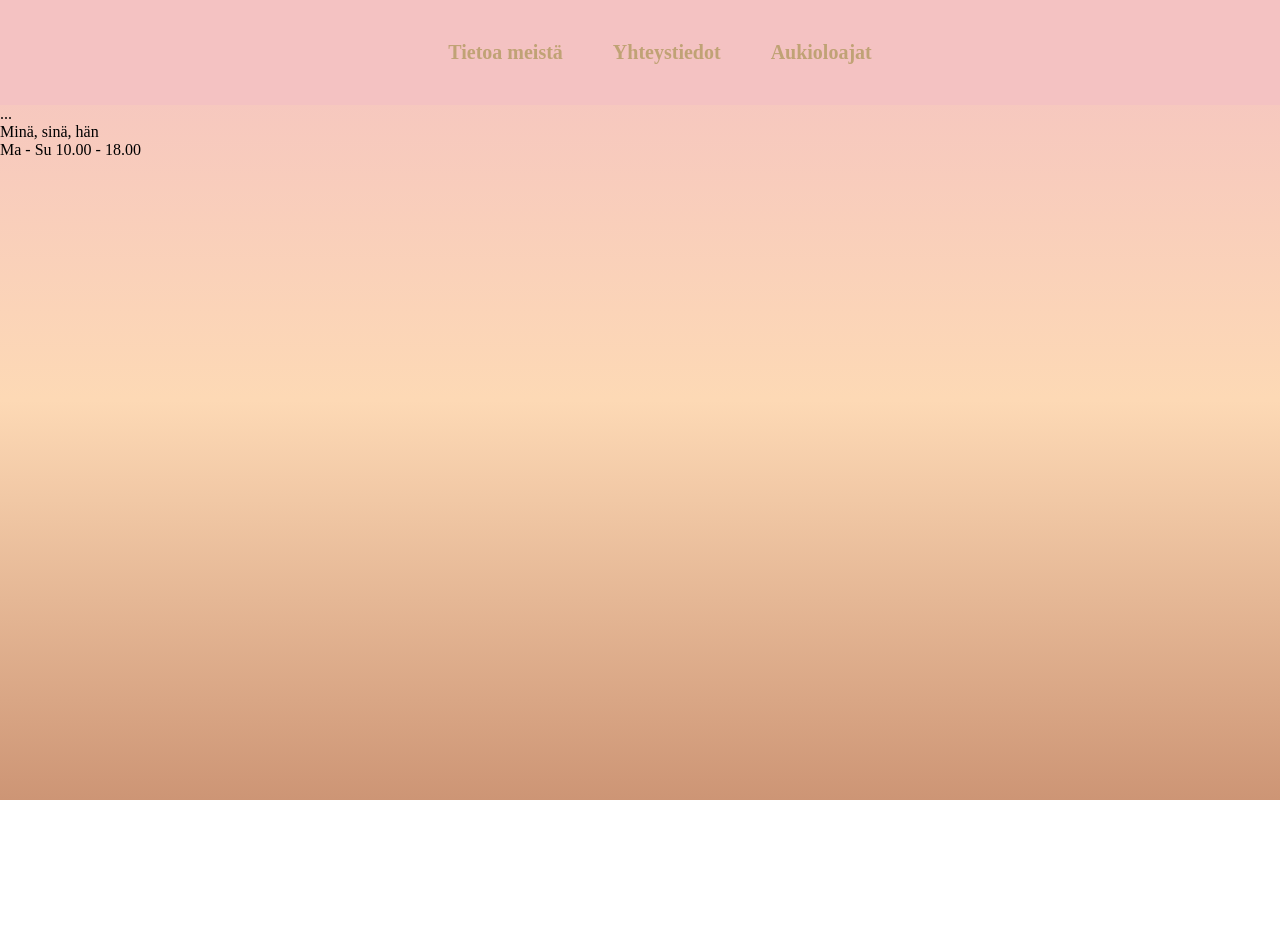
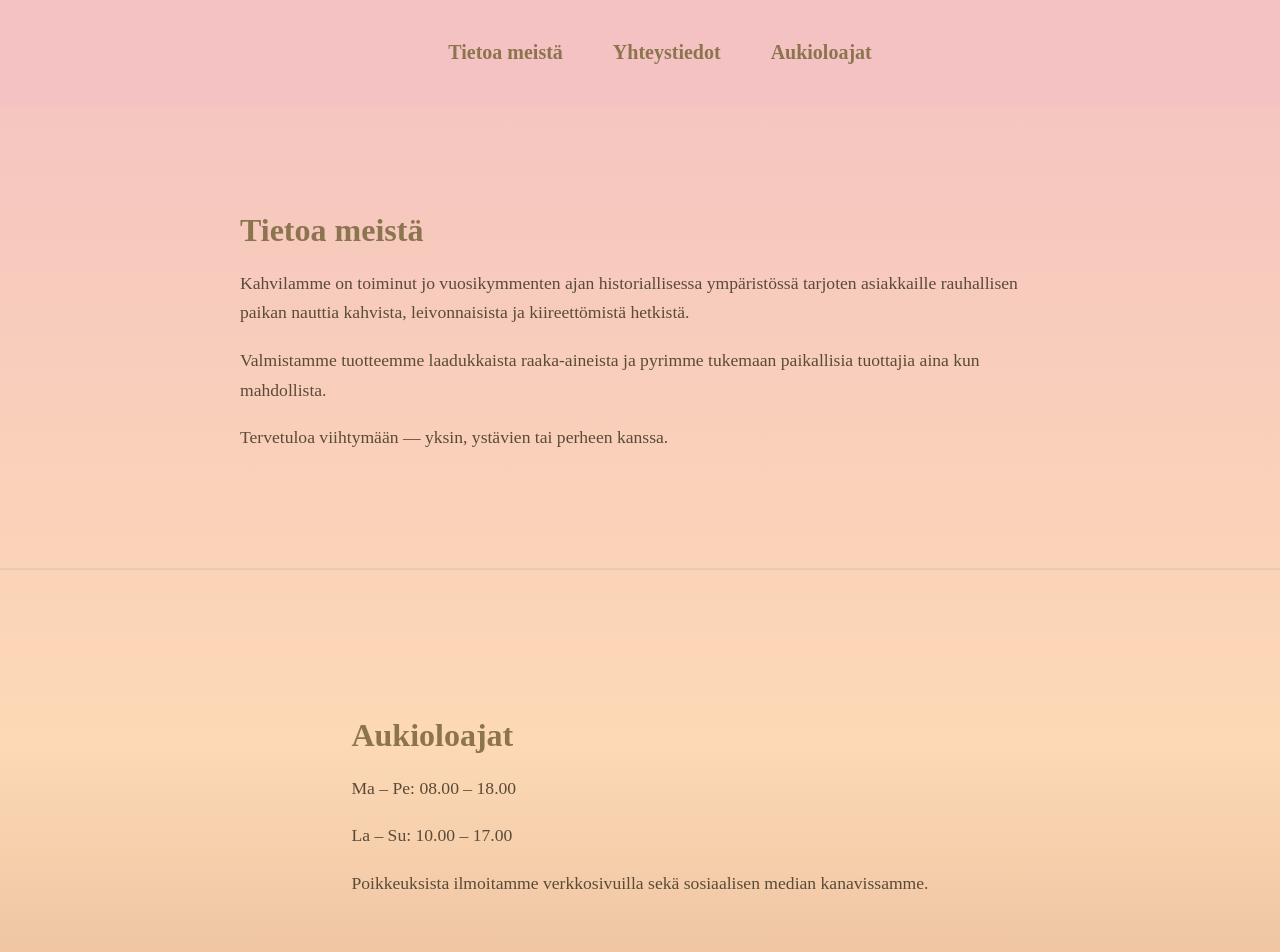
Before and after one commit to BigDsaur/Kahvikulma, a React (Vite) app in the folder Kahvi_frontend/: page / in a window 1280 px wide. Shown: the top 952 px of the page. Before the commit the page ends 800 px from the top, so only its background shows below. Built offline with nearby package versions, Linux system fonts and the light colour scheme.

Commit message:
lisätty paskaa css

```diff
--- /dev/null
+++ b/Kahvi_frontend/src/App.css
@@ -0,0 +1,30 @@
+.section {
+  padding: 80px 20px;
+  display: flex;
+  justify-content: center;
+}
+
+.section .content {
+  max-width: 800px;
+}
+
+.section h2 {
+  font-size: 2rem;
+  margin-bottom: 20px;
+  color: #8c744f;
+  font-weight: 700;
+}
+
+.section p {
+  font-size: 1.1rem;
+  line-height: 1.7;
+  color: #5a4a38;
+  margin-bottom: 15px;
+}
+
+/* Add a soft divider between sections */
+.section:not(:last-child) {
+  border-bottom: 2px solid rgba(0,0,0,0.05);
+  padding-bottom: 100px;
+  margin-bottom: 40px;
+}
--- a/Kahvi_frontend/src/App.jsx
+++ b/Kahvi_frontend/src/App.jsx
@@ -1,18 +1,56 @@
 import { useState } from 'react'
 import Navbar from "./components/Navbar";
+import "./App.css";
 
 const App = () => {
   return (
     <>
       <Navbar />
 
-      {/* Your SPA sections: */}
-      <section id="meista">...</section>
-      <section id="yhteys">Minä, sinä, hän</section>
-      <section id="aukiolo">Ma - Su 10.00 - 18.00</section>
+      {/* Tietoa meistä */}
+      <section id="meista" className="section about">
+        <div className="content">
+          <h2>Tietoa meistä</h2>
+          <p>
+            Kahvilamme on toiminut jo vuosikymmenten ajan historiallisessa
+            ympäristössä tarjoten asiakkaille rauhallisen paikan nauttia
+            kahvista, leivonnaisista ja kiireettömistä hetkistä.
+          </p>
+          <p>
+            Valmistamme tuotteemme laadukkaista raaka-aineista ja pyrimme
+            tukemaan paikallisia tuottajia aina kun mahdollista.
+          </p>
+          <p>
+            Tervetuloa viihtymään — yksin, ystävien tai perheen kanssa.
+          </p>
+        </div>
+      </section>
 
+      {/* Aukioloajat */}
+      <section id="aukiolo" className="section hours">
+        <div className="content">
+          <h2>Aukioloajat</h2>
+          <p>Ma – Pe: 08.00 – 18.00</p>
+          <p>La – Su: 10.00 – 17.00</p>
+          <p>
+            Poikkeuksista ilmoitamme verkkosivuilla sekä sosiaalisen median
+            kanavissamme.
+          </p>
+        </div>
+      </section>
+
+      {/* Yhteystiedot */}
+      <section id="yhteys" className="section contact">
+        <div className="content">
+          <h2>Yhteystiedot</h2>
+          <p><b>Osoite:</b> Esimerkkikatu 5, 00100 Helsinki</p>
+          <p><b>Puhelin:</b> 040 123 4567</p>
+          <p><b>Sähköposti:</b> info@kahvila.fi</p>
+          <p>Vastaamme sähköposteihin arkisin mahdollisimman nopeasti.</p>
+        </div>
+      </section>
     </>
   );
-}
+};
 
 export default App;
--- a/Kahvi_frontend/src/components/Navbar.css
+++ b/Kahvi_frontend/src/components/Navbar.css
@@ -27,13 +27,13 @@
 .navbar-links a {
   text-decoration: none;
   font-size: 1.25rem;
-  color: #c0a275;
+  color: #8c744f;
   font-weight: 600;
   transition: 0.2s;
 }
 
 .navbar-links a:hover {
-  color: #8c744f;
+  color: #6a5438;
 }
 
 /* HAMBURGER BUTTON (hidden on desktop) */
@@ -43,7 +43,7 @@
   background: none;
   border: none;
   cursor: pointer;
-  color: #c0a275;
+  color: #8c744f;
   position: absolute;
   right: 20px;
 }
@@ -57,7 +57,7 @@
   .navbar-links {
     display: none;
     flex-direction: column;
-    background-color: #faf5e6;
+    background-color: #F4C2C2;
     width: 100%;
 
     position: absolute;
```
